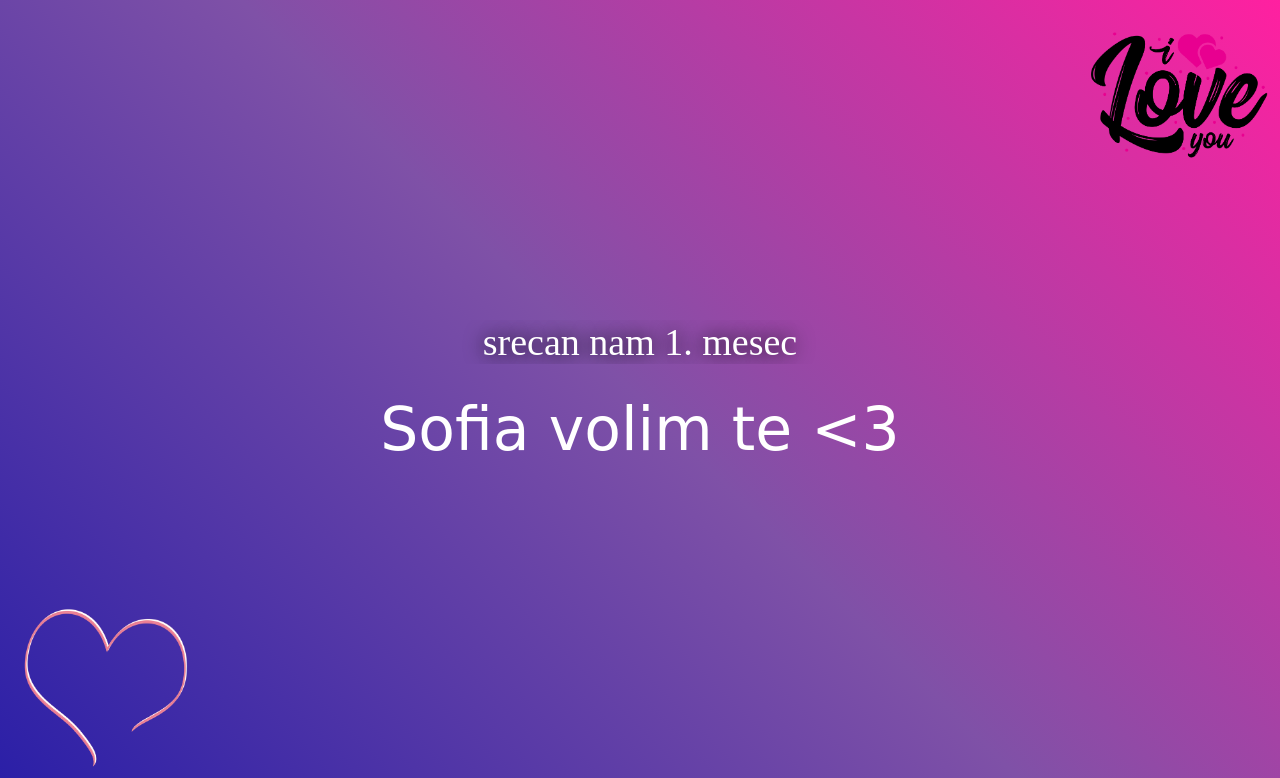
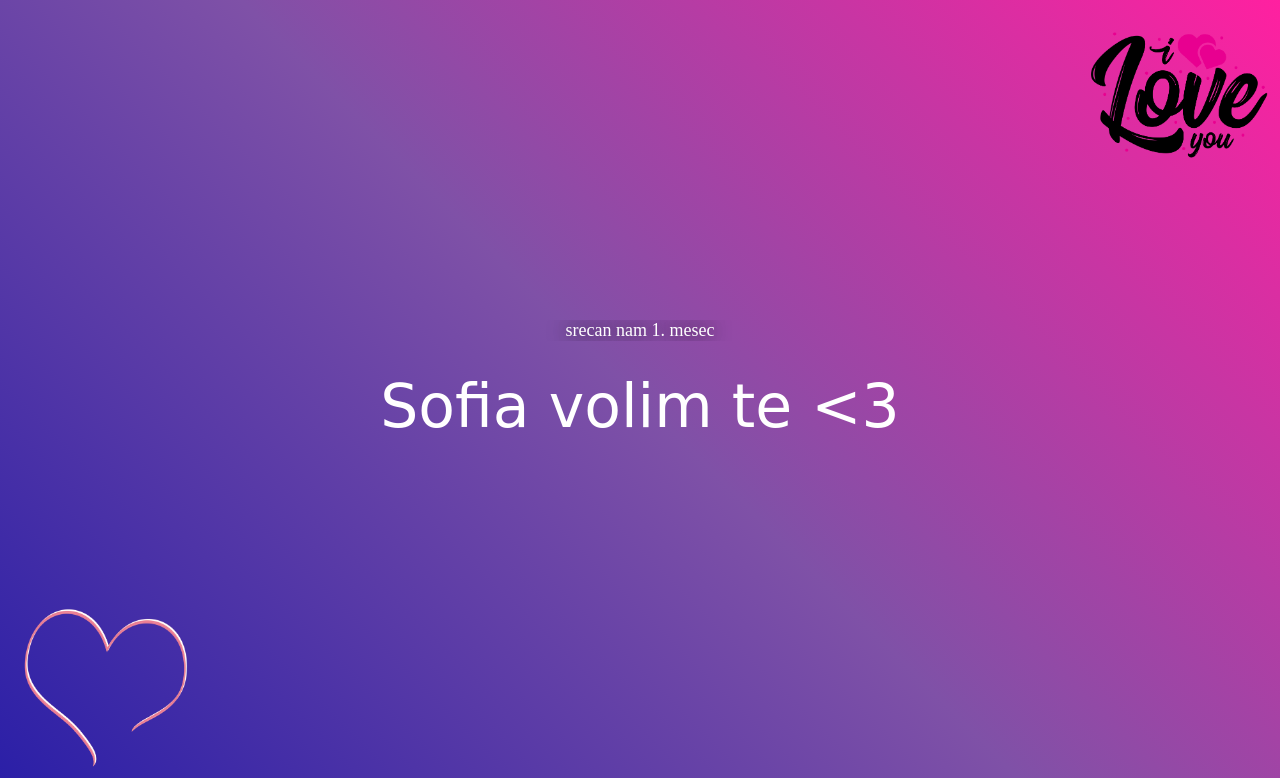
Before and after one commit to Milan585/poklon, a plain HTML site: page index.html in a window 1280 px wide. Shown: the top 778 px of the page. Drawn offline with Linux system fonts and the light colour scheme; a web font is replaced by a local one.

Commit message:
Update style.css

```diff
--- a/css/style.css
+++ b/css/style.css
@@ -15,7 +15,7 @@ background-image: linear-gradient(225deg, #ff20a0 0%, #7f51a7 50%, #291ea7 100%)
     position: relative;
     top: 40%;
     text-align: center;
-    font-size: 38px;
+    font-size: 18px;
     color: #fff;
 }
 .txt-main{
```
